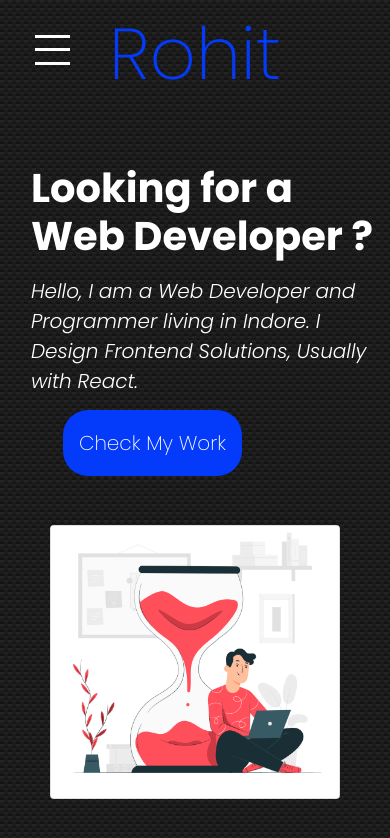
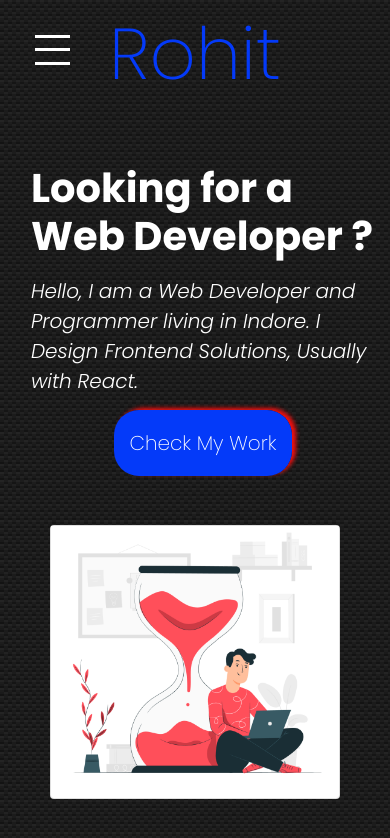
Before and after one commit to rohit-sanwariya/portfolio-rohit-react-2.0, a React (Create React App) app: page /#/ in a window 390 px wide. Shown: the top 838 px of the page. Built offline with nearby package versions, Linux system fonts and the light colour scheme.

Commit message:
primary call box shadow

```diff
--- a/src/App.scss
+++ b/src/App.scss
@@ -24,7 +24,8 @@ body {
             justify-content: center;
             a{
             text-decoration: none;
-            margin-bottom: 1rem;
+            margin: 1rem;
+            box-shadow: 4px -2px 4px #F40F0F;
             color: white;
                 font-size: 20px;
                 text-decoration: none;
@@ -193,7 +194,7 @@ main {
 
             grid-row: 4/7;
 
-            justify-self: start;
+            justify-self: center;
             a {
                 color: white;
                 font-size: 20px;
@@ -201,6 +202,7 @@ main {
                 background-color: $blue;
                 border-radius: 25px;
                 padding: 14px 16px;
+                box-shadow: 2px -1px 4px #F40F0F;
             }
         }
         .subtext-container {
@@ -219,6 +221,7 @@ main {
         }
     }
 }
+
 .carousel {
     height: 70%;
     margin-bottom: 2rem;
@@ -302,8 +305,10 @@ main {
                 justify-content: center;
                 text-align: center;
                 .send-email {
-                    margin: 1rem;
+                    margin: 1.2rem;
                     padding: 1.2rem 1rem;
+                    box-shadow: 4px -2px 4px #F40F0F;
+
                 }
             }
             width: 90%;
@@ -420,6 +425,7 @@ main {
 
             .send-email-container {
                 margin: 1rem;
+
             }
             .hero-copyright{
                 justify-content: center;
```
